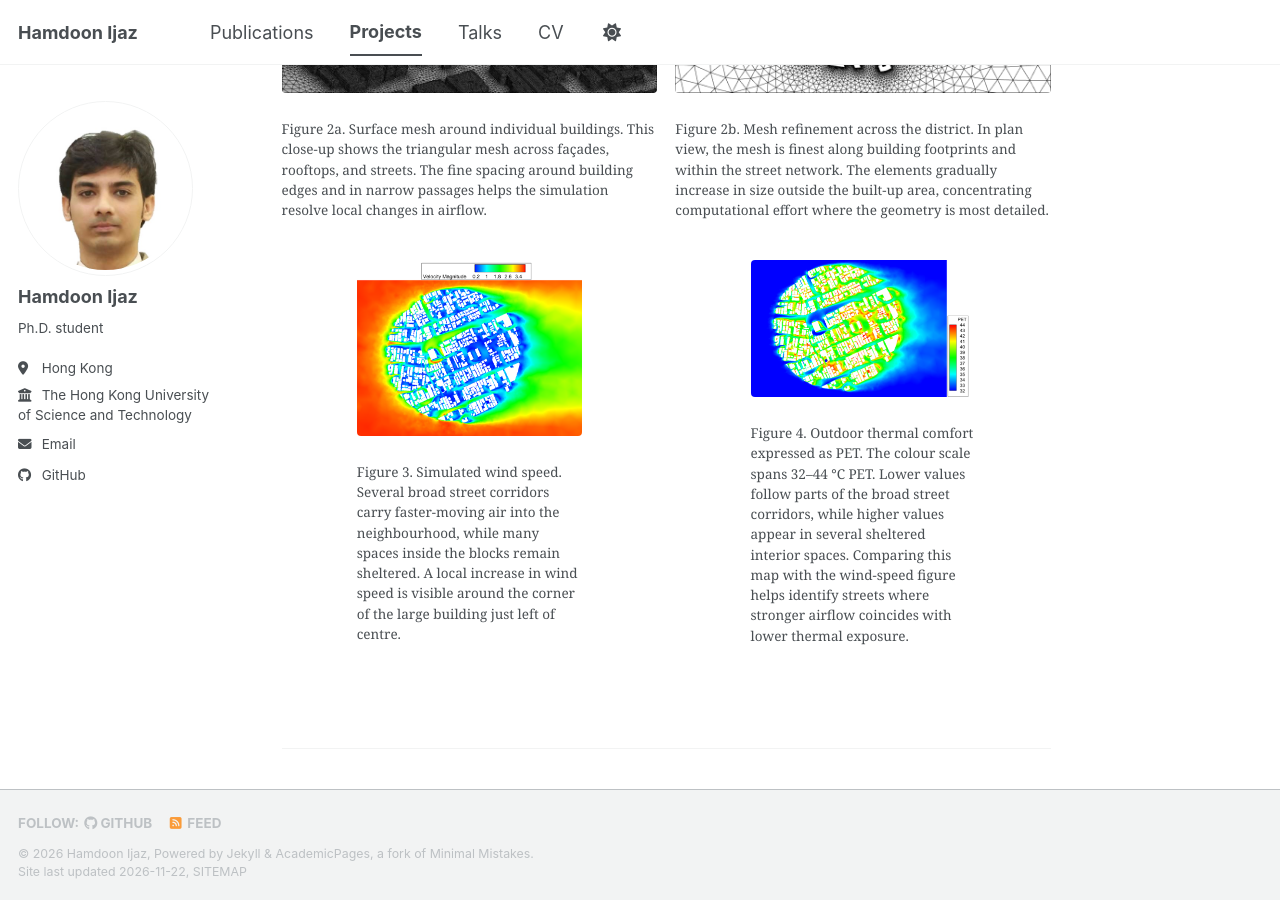
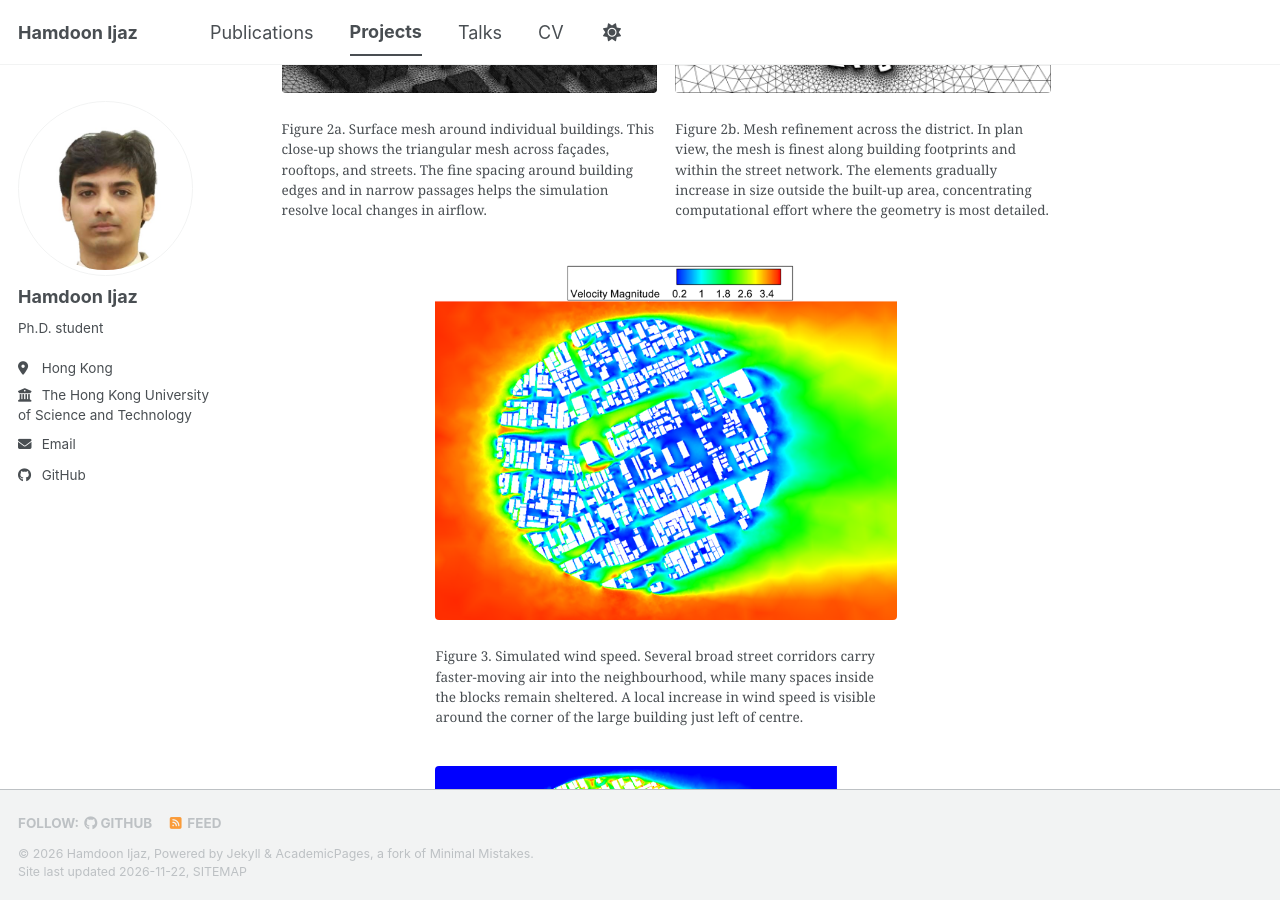
Before and after one commit to Hamdoon-UST/Hamdoon-UST.github.io, a Jekyll site: the page built from _portfolio/urban-airflow.md, in a window 1280 px wide and 900 px high, scrolled down 1183 px. Built offline with Jekyll 4.4.1, drawn with Linux system fonts in a browser that asks for light colours; a style sheet for code colours, icons or effects is not loaded.

Commit message:
Update urban-airflow.md

```diff
--- a/_portfolio/urban-airflow.md
+++ b/_portfolio/urban-airflow.md
@@ -30,7 +30,7 @@ In this project I used computational fluid dynamics (CFD) to study how wind move
 %}
 </div>
 
-<div class="media-slot-row">
+
 {% include media-slot.html
    path="/images/projects/urban-airflow/wind_vel.png"
    width="60%"
```
